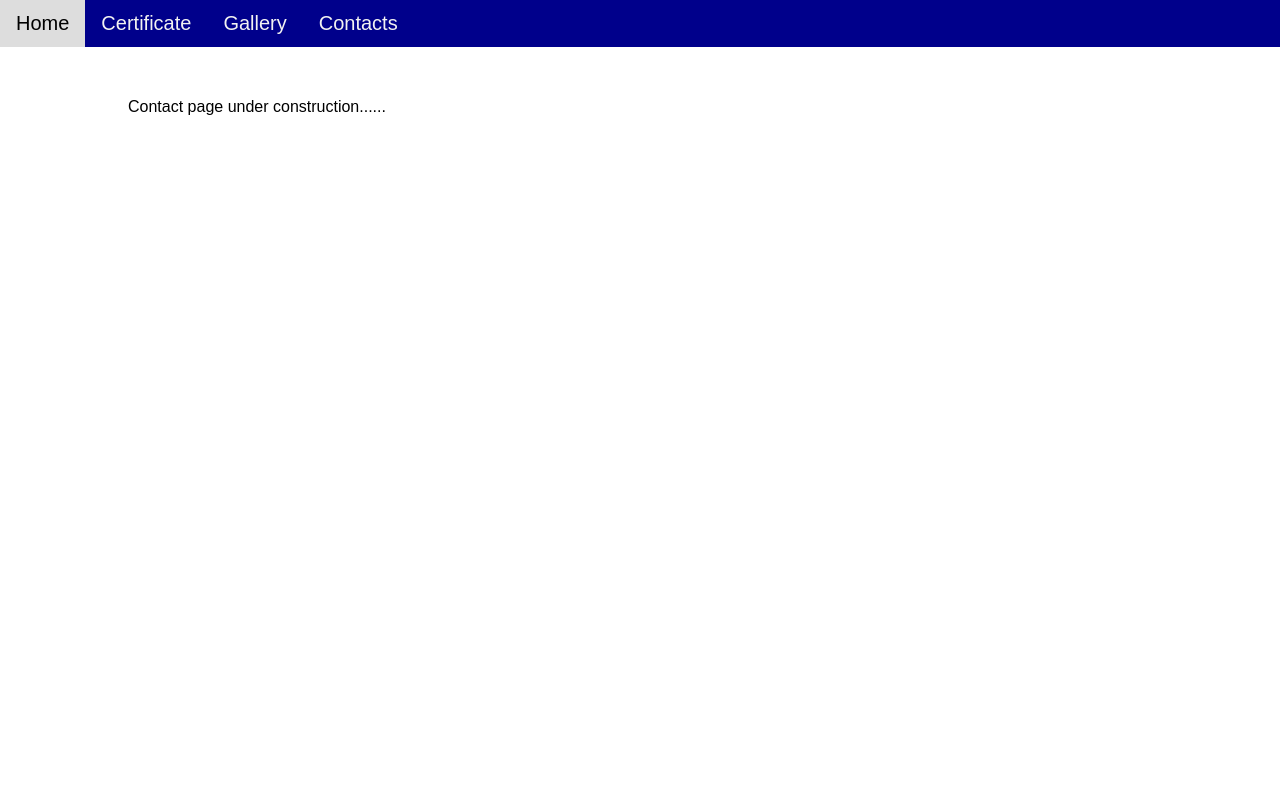
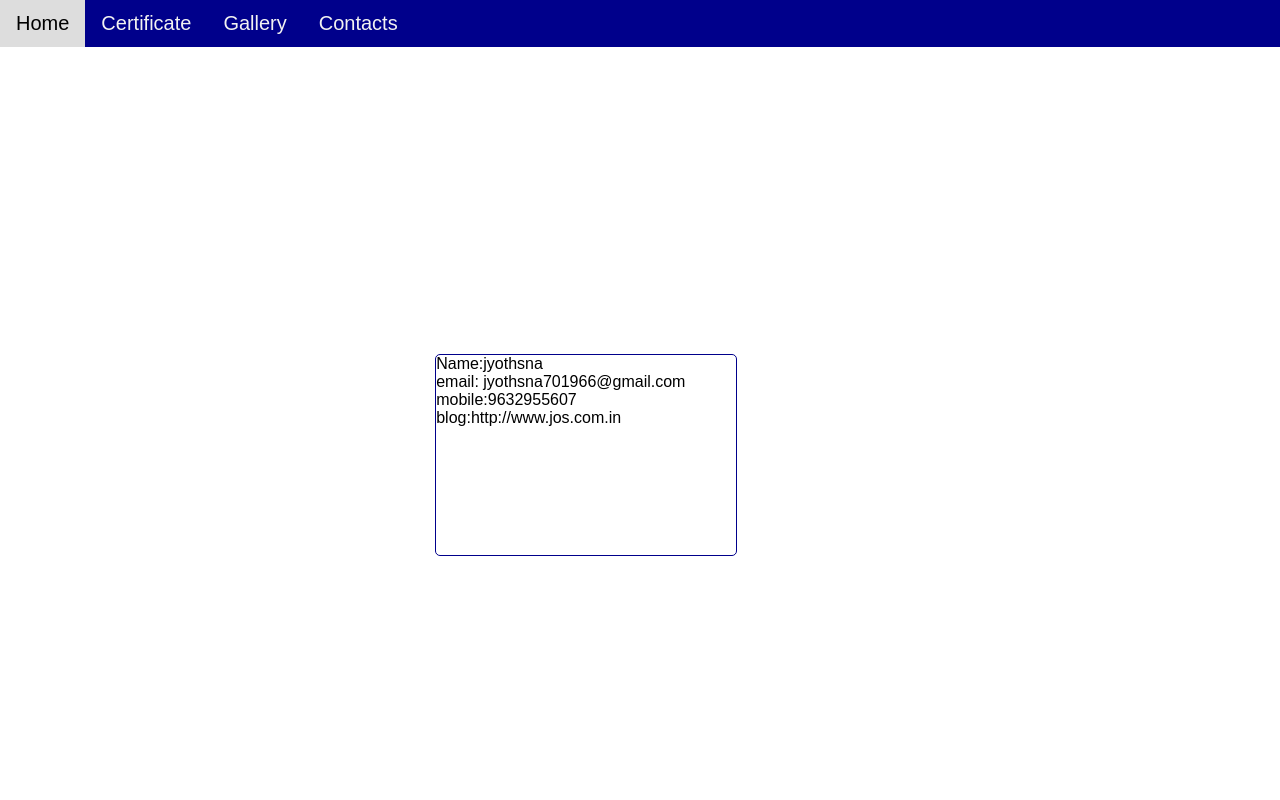
Before and after one commit to 4mt16is016/my-blog, a plain HTML site: page contacts.html in a window 1280 px wide. Shown: the top 800 px of the page. Drawn offline with Linux system fonts and the light colour scheme.

Commit message:
contact added

```diff
--- a/contacts.html
+++ b/contacts.html
@@ -16,11 +16,12 @@
        <!--- end of navigation bar-->
         <!--Body Content-->
         <div class="content">
-            <p>
-                Contact page under construction......
-
-
-        </p>
+            <div class="ccard">
+            Name:jyothsna<br>
+            email:
+            jyothsna701966@gmail.com<br/>
+            mobile:9632955607
+            blog:http://www.jos.com.in</div>
 
         </div>
         <!---end Of body content--->
--- a/css/main.css
+++ b/css/main.css
@@ -72,3 +72,12 @@ div.certificate{
     height:200px;
 
 }
+div.ccard{
+    margin:30% 30% 30% 30%;
+    padding :10px10px 10px 10px;
+    width:300px;
+    height:200px;
+    border:1px solid darkblue;
+    border-radius:5px;
+
+}
```
